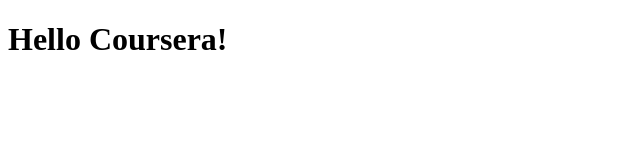
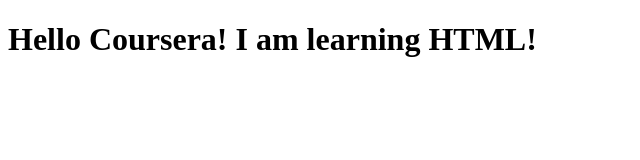
Before and after one commit to AnonymousKS/Coursera-Test, a plain HTML site: page site/index.html in a window 1280 px wide. Shown: the whole page, without its empty margins (0-640 px from the left). Drawn offline with Linux system fonts and the light colour scheme.

Commit message:
Small addition to page content

```diff
--- a/site/index.html
+++ b/site/index.html
@@ -4,6 +4,6 @@
         <title>Hello Coursera!</title>
     </head>
     <body>
-        <h1>Hello Coursera!</h1>
+        <h1>Hello Coursera! I am learning HTML!</h1>
     </body>
 </html>
```
